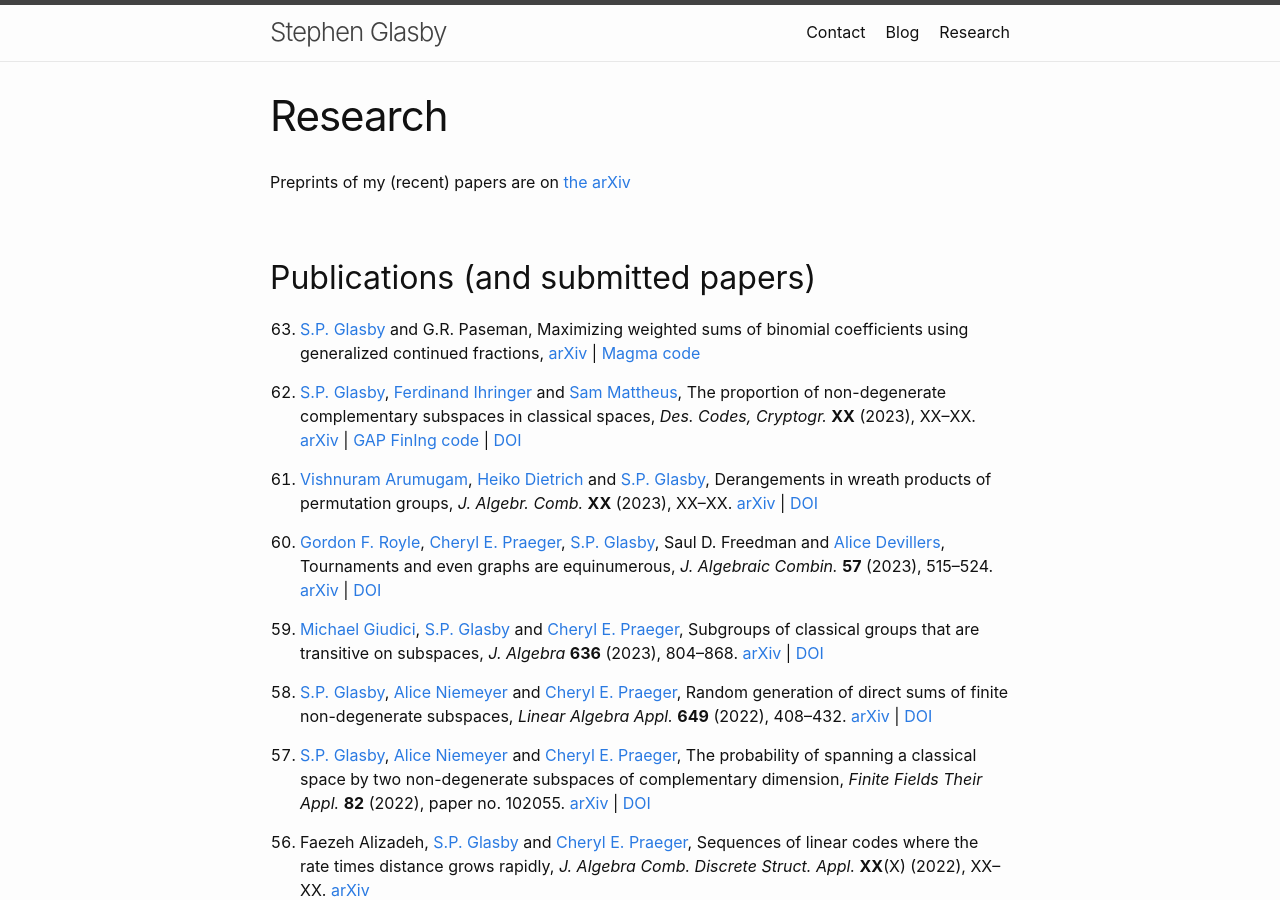
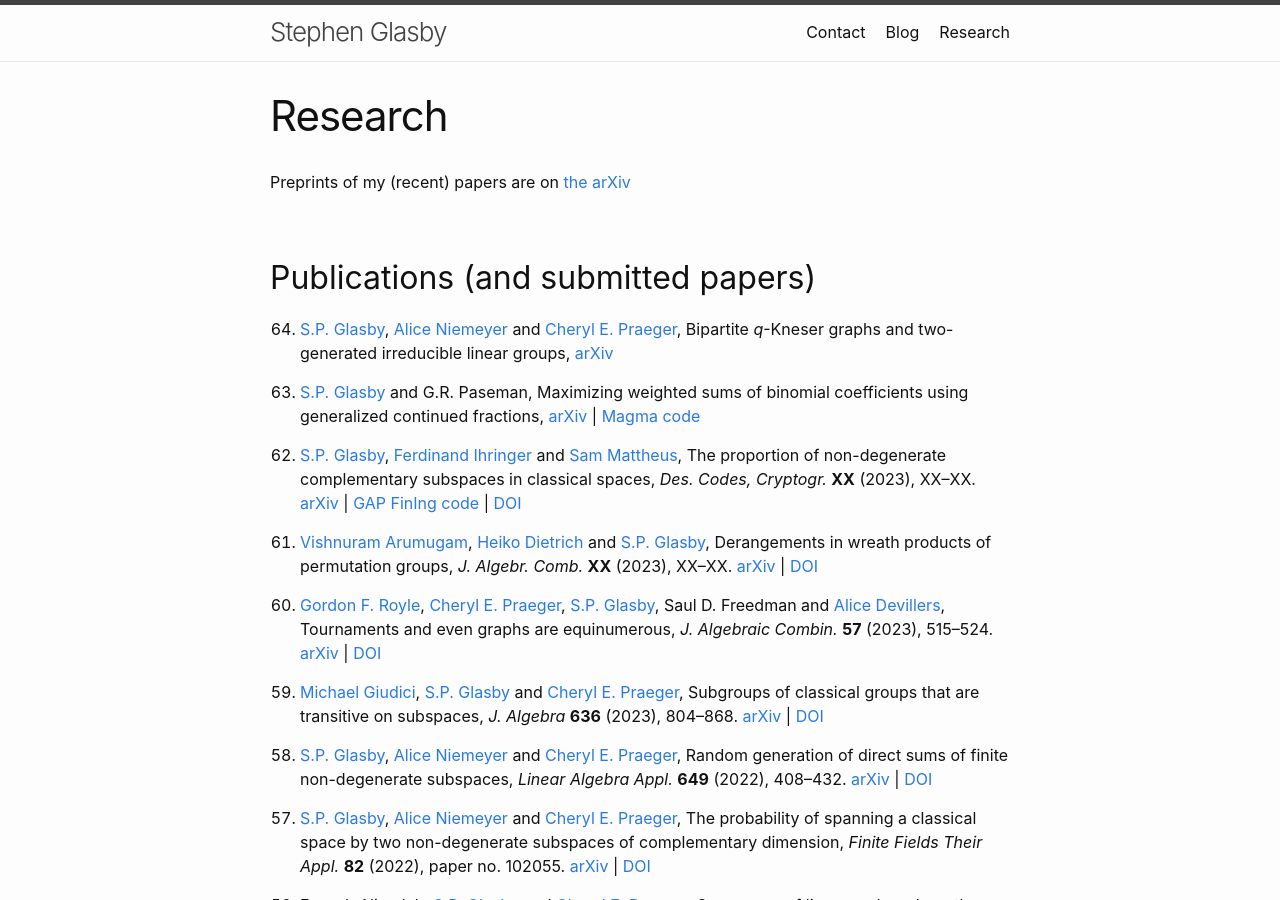
Before and after one commit to StephenGlasby/StephenGlasby.github.io, a Jekyll site: the page built from publications.md, in a window 1280 px wide and 900 px high. Built offline with Jekyll 4.4.1, drawn with Linux system fonts in a browser that asks for light colours; some of the changed lines change nothing that is shown.

Commit message:
publications.md

```diff
--- a/publications.md
+++ b/publications.md
@@ -11,13 +11,11 @@ Preprints of my (recent) papers are on [the arXiv](https://arxiv.org/a/glasby_s_
 <!--
 -->
 
-<!--
 0. [S.P. Glasby](https://staffhome.ecm.uwa.edu.au/~00059629/),
   [Alice Niemeyer](https://www.mathb.rwth-aachen.de/Mitarbeiter/niemeyer.php)
   and [Cheryl E. Praeger](https://www.uwa.edu.au/people/cheryl.praeger),
   Bipartite *q*-Kneser graphs and two-generated irreducible linear groups,
-  [arXiv](https://arxiv.org/abs/xxxx.xxxxx)
--->
+  [arXiv](https://arxiv.org/abs/5284395)
 
 0. [S.P. Glasby](https://staffhome.ecm.uwa.edu.au/~00059629/) and
   G.R. Paseman,
```
